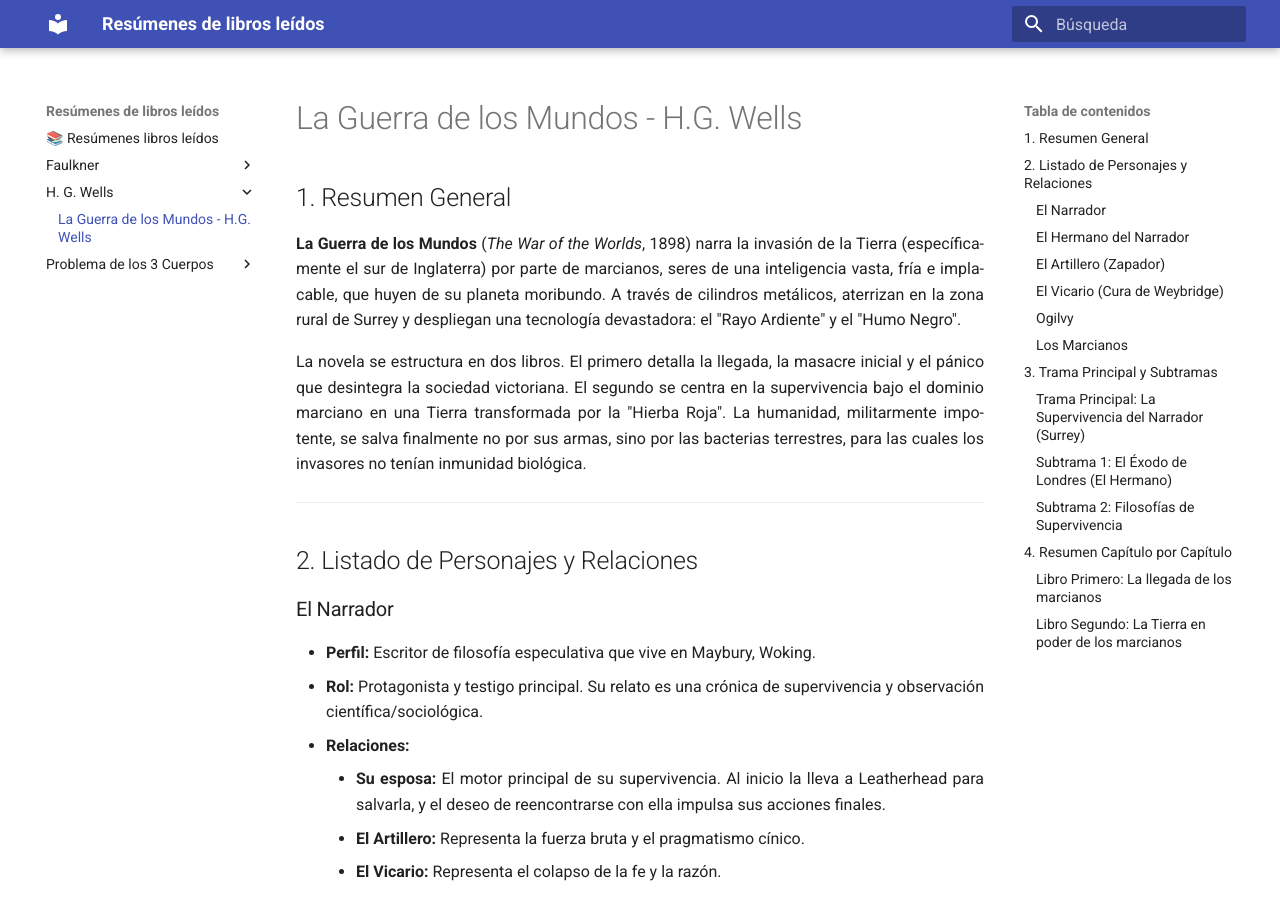
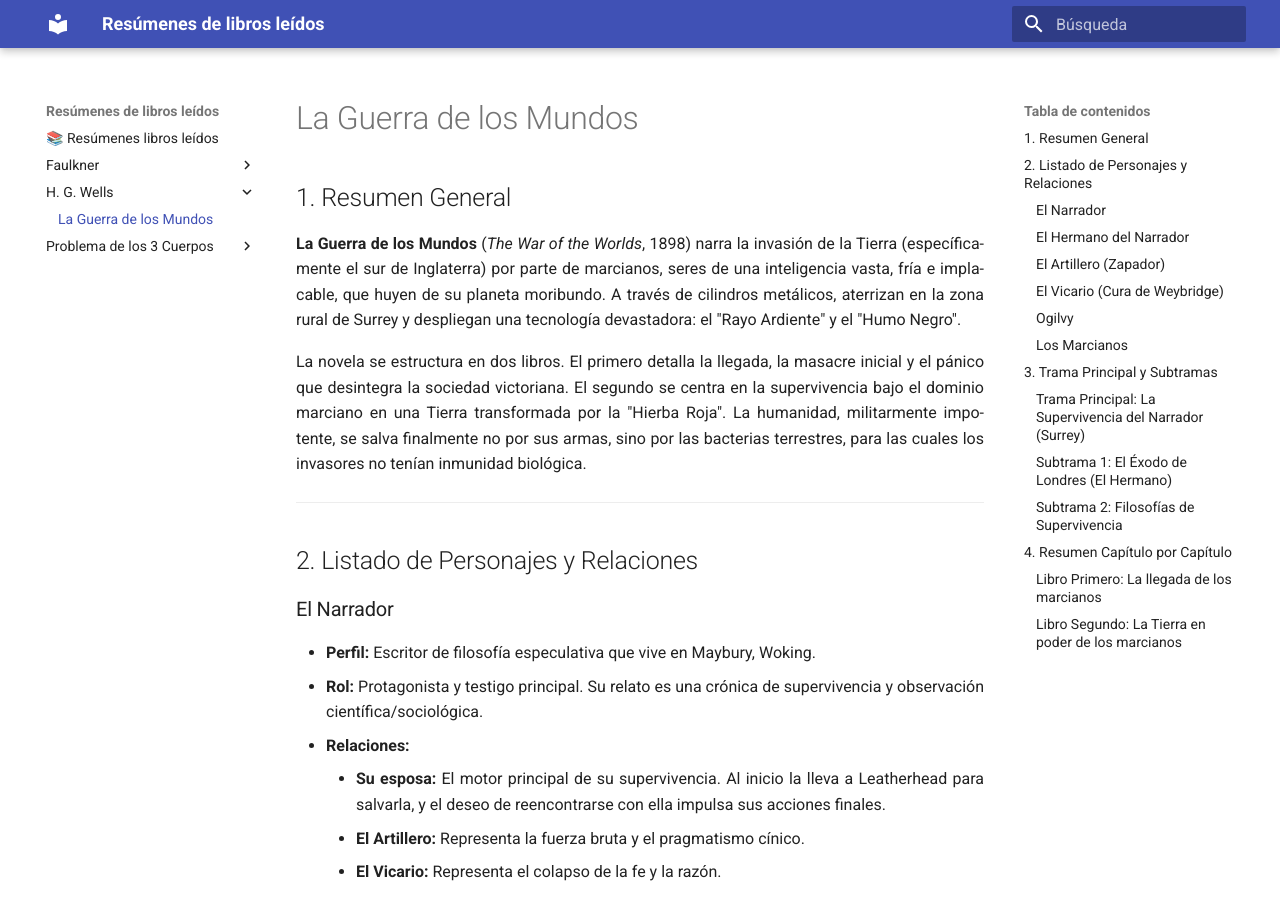
Before and after one commit to jcsepulveda/librosresumen, an MkDocs documentation site: the page built from docs/H. G. Wells/mundos.md, in a window 1280 px wide and 900 px high. Built offline with MkDocs 1.6.1 and Material for MkDocs 9.7.7, drawn with Linux system fonts in a browser that asks for light colours.

Commit message:
correcciones menores

```diff
--- a/docs/H. G. Wells/mundos.md
+++ b/docs/H. G. Wells/mundos.md
@@ -1,4 +1,4 @@
-# La Guerra de los Mundos - H.G. Wells
+# La Guerra de los Mundos
 
 ## 1. Resumen General
 
```
Also changed, not shown: site/404.html, site/Faulkner/mientrasAgonizo/index.html, site/H. G. Wells/mundos/index.html, site/Problema de los 3 Cuerpos/3cuerpos1/index.html, site/Problema de los 3 Cuerpos/3cuerpos2/index.html, site/Problema de los 3 Cuerpos/3cuerpos3/index.html, site/Problema de los 3 Cuerpos/zhangBeihai/index.html, site/index.html, site/search/search_index.json.
